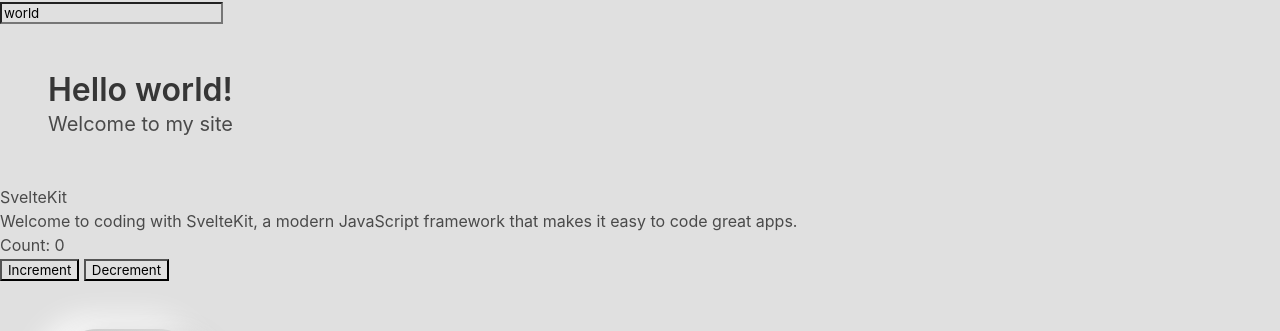
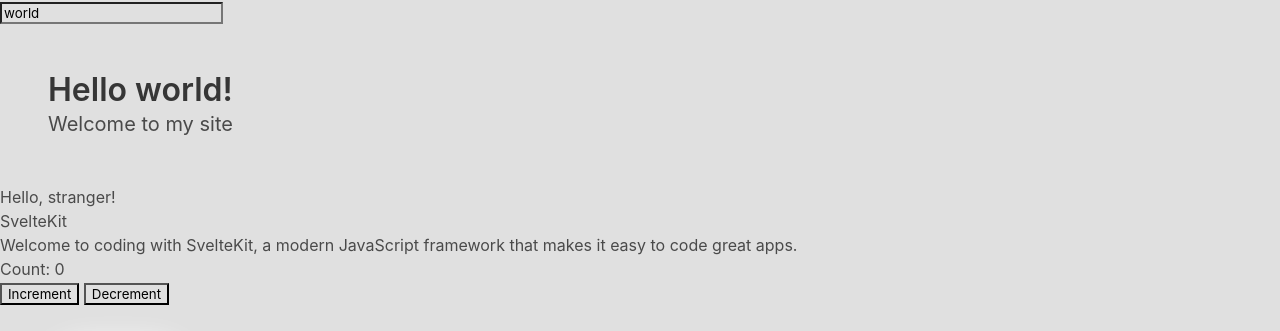
Before and after one commit to craighead-diocesan-school/sveltekit-coding-Username-ray, a SvelteKit app: page / in a window 1280 px wide. Shown: the top 331 px of the page. Built offline with nearby package versions, Linux system fonts and the light colour scheme.

Commit message:
Practise using {#if} in Svelte

```diff
--- a/src/routes/+page.svelte
+++ b/src/routes/+page.svelte
@@ -10,11 +10,18 @@
   function decrement() {
     count = count - 1
   }
+  let name = ""
 </script>
 
 <Header />
 
 <main>
+  {#if name}
+    <h1>Hello, {name}!</h1>
+  {:else}
+    <h1>Hello, stranger!</h1>
+  {/if}
+
   <h2>SvelteKit</h2>
 
   <p>Welcome to coding with SvelteKit, a modern JavaScript framework that makes it easy to code great apps.</p>
```
